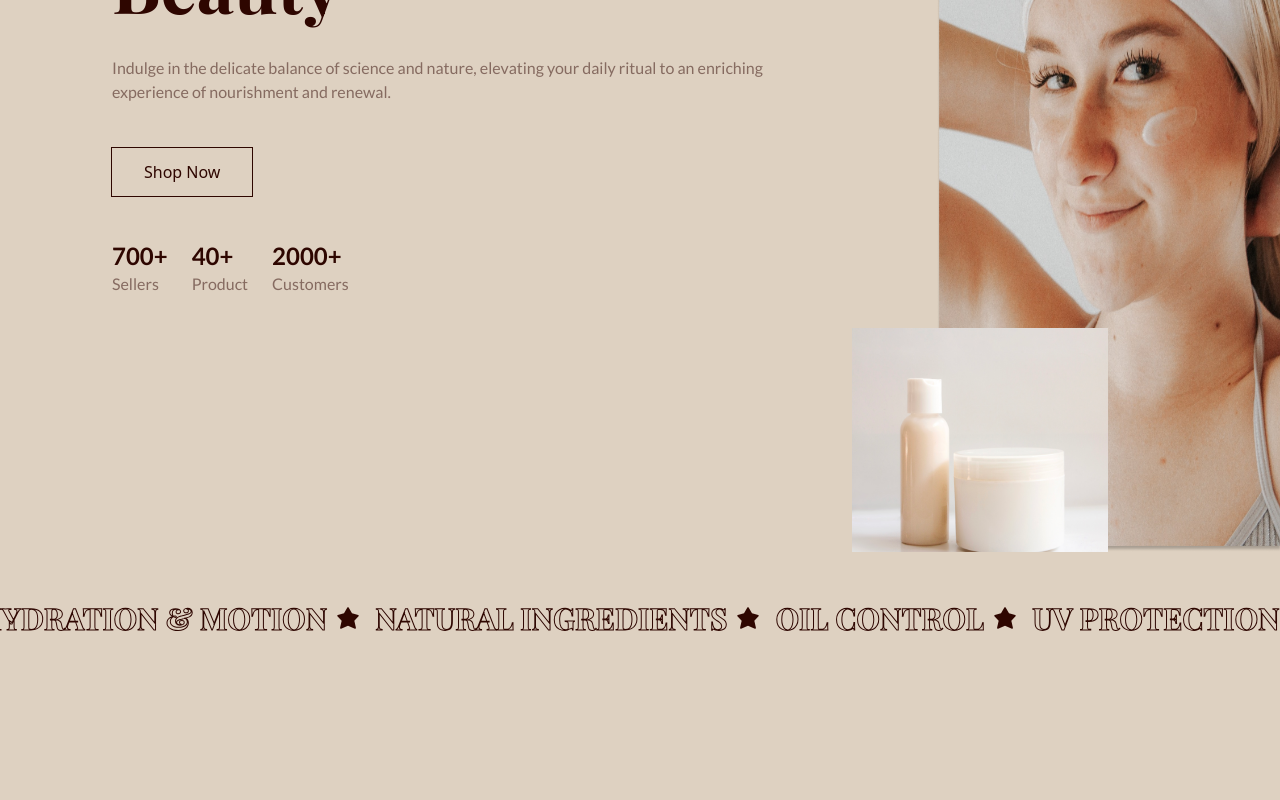
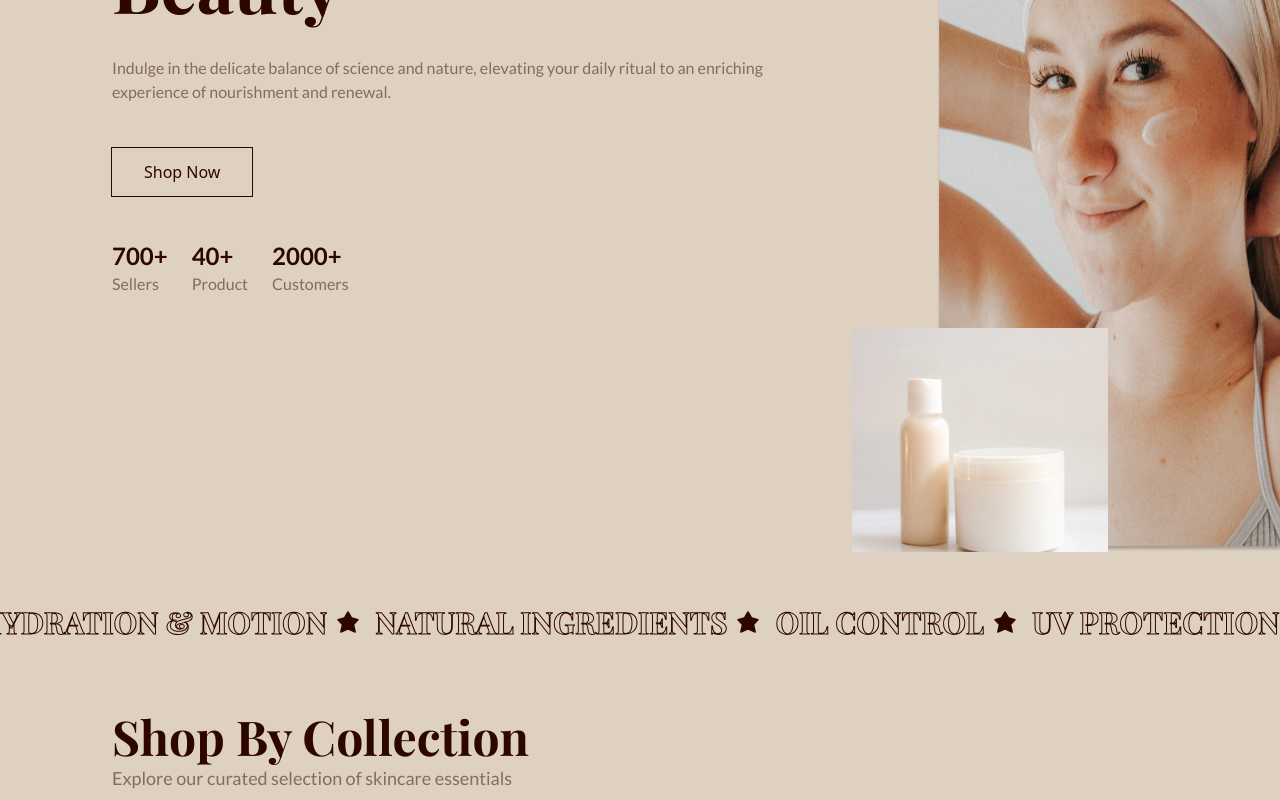
Before and after one commit to Ahdeyyy/vital-visage, a SvelteKit app: page / in a window 1280 px wide. Shown: the part 248-1048 px from the top of the page. Before the commit the page ends 932 px from the top, so only its background shows below. Built offline with nearby package versions, Linux system fonts and the light colour scheme.

Commit message:
shop by collection section

```diff
--- a/src/routes/+page.svelte
+++ b/src/routes/+page.svelte
@@ -15,7 +15,7 @@
 		let featUlWidth = featUl?.offsetWidth;
 
 		setInterval(() => {
-			featUl.scrollLeft += 3;
+			featUl.scrollLeft += 1;
 			// make the featUl wrap around when it reaches the end
 			if (featUl.scrollLeft >= featUlWidth) {
 				featUl.scrollLeft = 0;
@@ -120,7 +120,7 @@
 	{/if}
 </section>
 {#if !open_menu}
-	<section class="py-4 mt-8 mb-8">
+	<section class="py-4 mt-9 mb-8">
 		<ul id="feat-ul" class="flex gap-6 md:gap-8 overflow-x-hidden overflow-y-hidden">
 			<li class="flex gap-4">
 				<img src="/icons/star.svg" class="fill-primary-text" alt="star icon" />
@@ -156,4 +156,13 @@
 			</li>
 		</ul>
 	</section>
+
+	<section class="px-6 md:px-28 py-2 mt-12">
+		<h2 class="font-playfair capitalize text-2xl md:text-5xl text-primary-text font-bold">
+			Shop by collection
+		</h2>
+		<p class="font-lato md:text-lg mt-1 text-sm text-primary-text/50">
+			Explore our curated selection of skincare essentials
+		</p>
+	</section>
 {/if}
```
